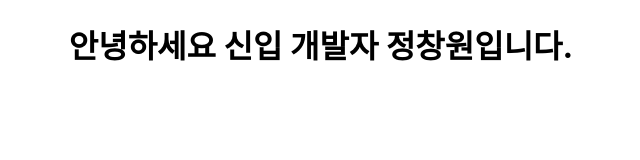
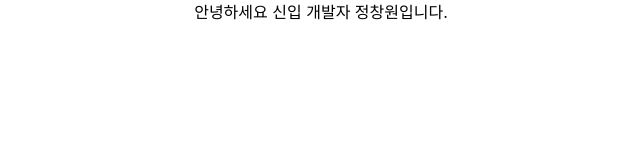
Before and after one commit to ckddnjs1653/ckddnjs1653.github.io, a plain HTML site: page index.html in a window 1280 px wide. Shown: the whole page, without its empty margins (319-959 px from the left). Drawn offline with Linux system fonts and the light colour scheme.

Commit message:
Add files via upload

```diff
--- a/index.html
+++ b/index.html
@@ -1 +1 @@
-<!doctype html><html lang="en"><head><meta charset="utf-8"/><link rel="icon" href="/favicon.ico"/><meta name="viewport" content="width=device-width,initial-scale=1"/><meta name="theme-color" content="#000000"/><meta name="description" content="Web site created using create-react-app"/><link rel="apple-touch-icon" href="/logo192.png"/><link rel="manifest" href="/manifest.json"/><title>React App</title><script defer="defer" src="/static/js/main.71c56580.js"></script><link href="/static/css/main.073c9b0a.css" rel="stylesheet"></head><body><noscript>You need to enable JavaScript to run this app.</noscript><div id="root"></div></body></html>
+<!doctype html><html lang="en"><head><meta charset="utf-8"/><link rel="icon" href="/favicon.ico"/><meta name="viewport" content="width=device-width,initial-scale=1"/><meta name="theme-color" content="#000000"/><meta name="description" content="Web site created using create-react-app"/><link rel="apple-touch-icon" href="/logo192.png"/><link rel="manifest" href="/manifest.json"/><title>React App</title><script defer="defer" src="/static/js/main.71c56580.js"></script><link href="/static/css/main.c5eec42d.css" rel="stylesheet"></head><body><noscript>You need to enable JavaScript to run this app.</noscript><div id="root"></div></body></html>
```
Also changed, not shown: asset-manifest.json, static/css/main.c5eec42d.css (added), 1 other file.
